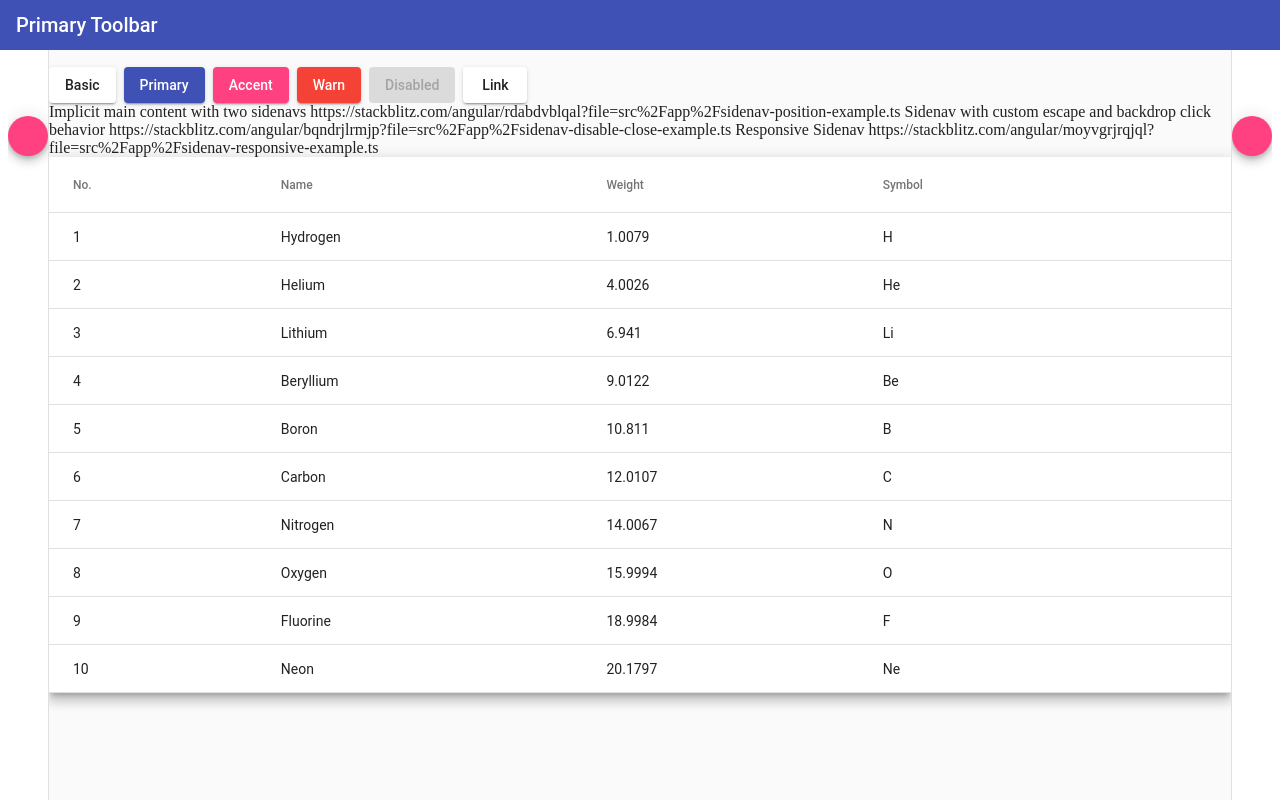
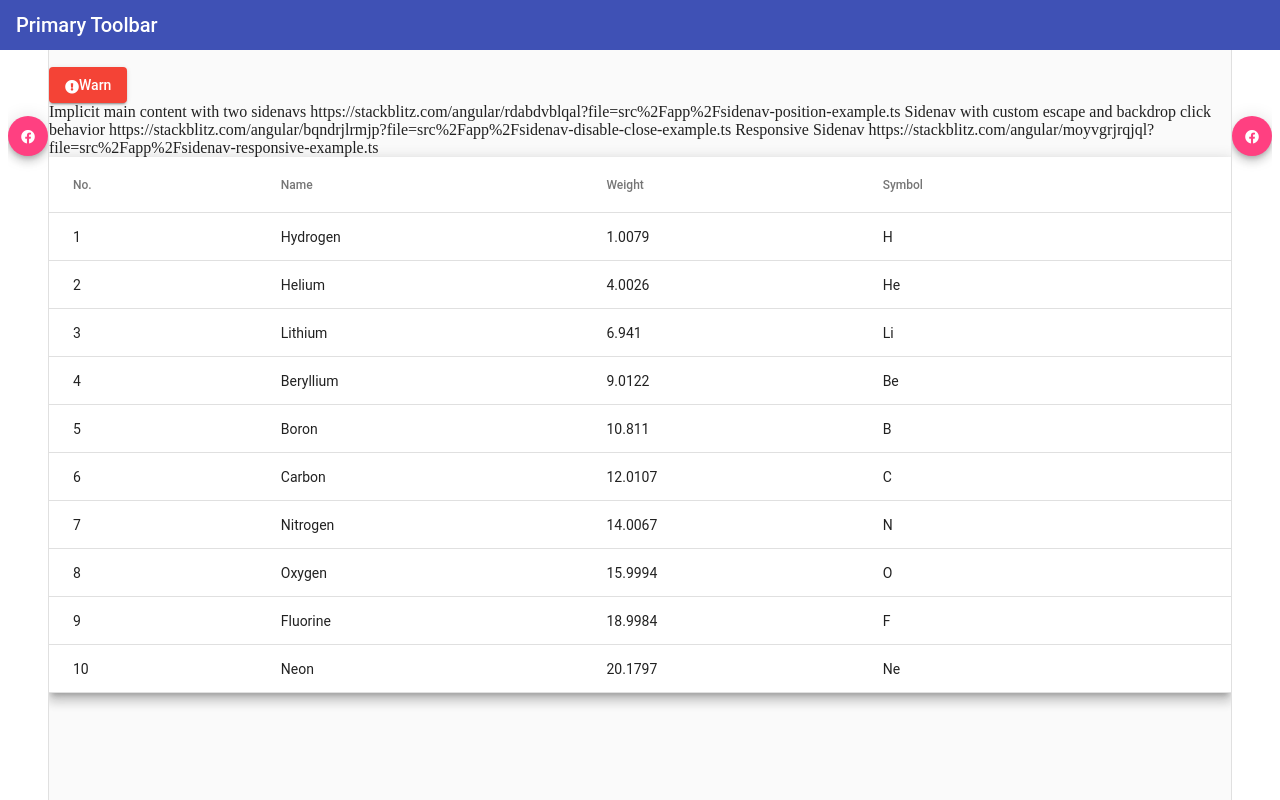
Before and after one commit to leightonmeredith/thesoccerfam.github.io, an Angular app: page / in a window 1280 px wide. Shown: the top 800 px of the page. Built offline with nearby package versions, Linux system fonts and the light colour scheme.

Commit message:
add font-awesome styling

```diff
--- a/package.json
+++ b/package.json
@@ -21,6 +21,7 @@
     "@angular/platform-browser": "~9.1.2",
     "@angular/platform-browser-dynamic": "~9.1.2",
     "@angular/router": "~9.1.2",
+    "@fortawesome/fontawesome-free": "^5.13.0",
     "font-awesome": "^4.7.0",
     "rxjs": "~6.5.5",
     "tslib": "^1.10.0",
@@ -31,13 +32,13 @@
     "@angular/cli": "~9.1.1",
     "@angular/compiler-cli": "~9.1.2",
     "@angular/language-service": "~9.1.2",
-    "@types/node": "^12.11.1",
     "@types/jasmine": "~3.3.8",
     "@types/jasminewd2": "~2.0.3",
+    "@types/node": "^12.11.1",
     "codelyzer": "^5.1.2",
     "jasmine-core": "~3.4.0",
     "jasmine-spec-reporter": "~4.2.1",
-    "karma": "~4.1.0",
+    "karma": "^5.0.2",
     "karma-chrome-launcher": "~2.2.0",
     "karma-coverage-istanbul-reporter": "~2.0.1",
     "karma-jasmine": "~2.0.1",
--- a/src/app/home/home.component.html
+++ b/src/app/home/home.component.html
@@ -1,12 +1,10 @@
 <h3>Raised Buttons</h3>
 <div class="example-button-row">
-  <button mat-raised-button>Basic</button>
-  <button mat-raised-button color="primary">Primary</button>
-  <button mat-raised-button color="accent">Accent</button>
-  <button mat-raised-button color="warn">Warn</button>
-  <button mat-raised-button disabled>Disabled</button>
-  <a mat-raised-button routerLink=".">Link</a>
+  <button mat-raised-button color="warn"><i class="fas fa-exclamation-circle"></i>Warn</button>
 </div>
+
+
+
 
 Implicit main content with two sidenavs
 https://stackblitz.com/angular/rdabdvblqal?file=src%2Fapp%2Fsidenav-position-example.ts
--- a/src/styles.scss
+++ b/src/styles.scss
@@ -1 +1 @@
-/* You can add global styles to this file, and also import other style files */
+@import "~@fortawesome/fontawesome-free/css/all.css"
```
Also changed, not shown: 1 other file (tests, documents, lock files or other folders).
